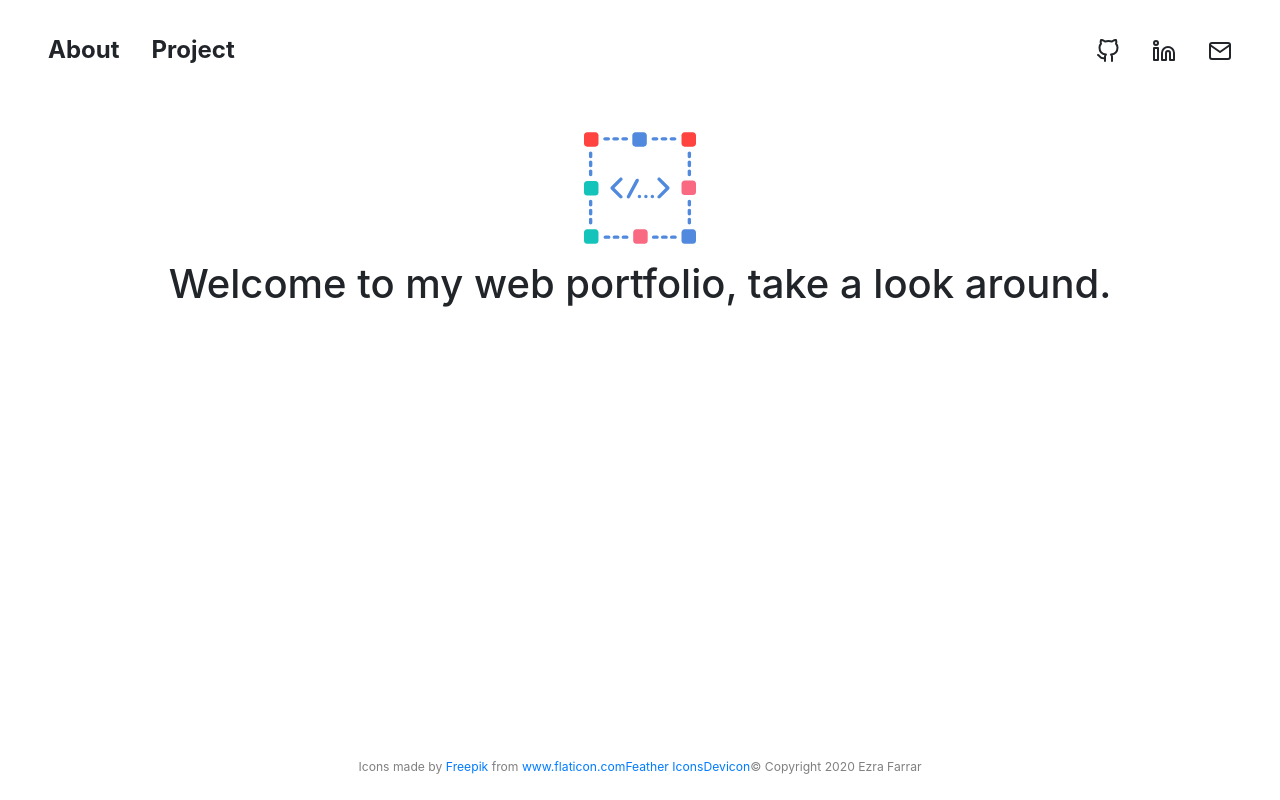
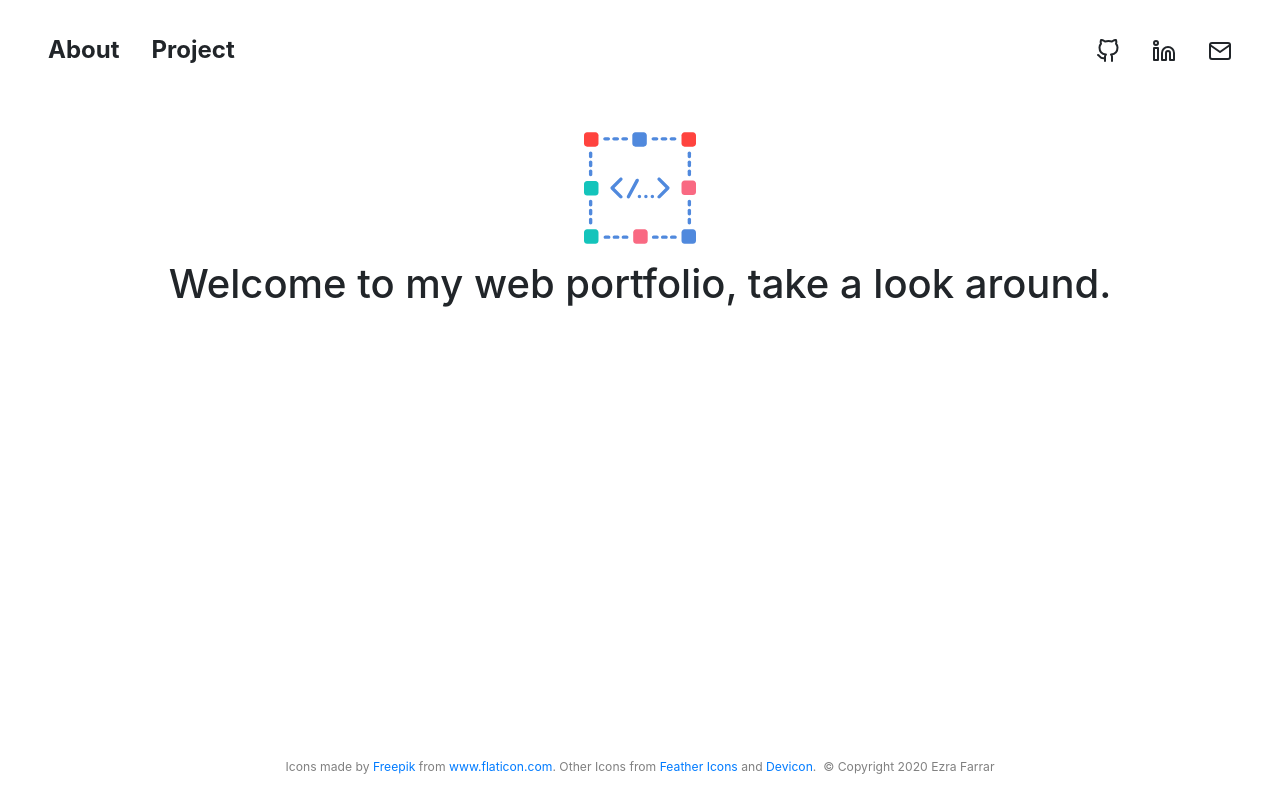
Before and after one commit to FarrarE/portfolio-spa, a React (Create React App) app: page / in a window 1280 px wide. Built offline with nearby package versions, Linux system fonts and the light colour scheme.

Commit message:
Finished basic footer.

```diff
--- a/src/Components/Footer/index.js
+++ b/src/Components/Footer/index.js
@@ -4,11 +4,15 @@ import "./styles.css";
 function Footer() {
   return (
     <div className="Footer">
-        <div className="signature">Icons made by <a href="https://www.flaticon.com/authors/freepik" title="Freepik" target="_blank">Freepik</a> from <a href="https://www.flaticon.com/" title="Flaticon" target="_blank">www.flaticon.com</a>
+        <div >Icons made by
+            <a href="https://www.flaticon.com/authors/freepik" title="Freepik" target="_blank"> Freepik </a> from
+            <a href="https://www.flaticon.com/" title="Flaticon" target="_blank"> www.flaticon.com</a>. Other Icons from
+            <a href="https://feathericons.com/" title="Feather Icons" target="_blank"> Feather Icons</a> and
+            <a href="https://konpa.github.io/devicon/" title="Devicon" target="_blank"> Devicon</a>.
         </div>
-        <a href="https://feathericons.com/" title="Feather Icons" target="_blank">Feather Icons</a>
-        <a href="https://konpa.github.io/devicon/" title="Devicon" target="_blank">Devicon</a>
-        © Copyright 2020 Ezra Farrar
+        <div className="copyright">
+        &nbsp; © Copyright 2020 Ezra Farrar
+        </div>
     </div>
   );
 }
--- a/src/Components/Footer/styles.css
+++ b/src/Components/Footer/styles.css
@@ -11,4 +11,9 @@
   color: grey;
   font-size: .76rem;
 }
+
+.Footer .copyright {
+  float: right;
+  text-align: right;
+}
 /*# sourceMappingURL=styles.css.map */
--- a/src/Components/Footer/styles.scss
+++ b/src/Components/Footer/styles.scss
@@ -6,4 +6,9 @@
     justify-content: center;
     color:grey;
     font-size: .76rem;
+
+    .copyright{
+        float:right;
+        text-align: right;
+    }
 }
```
Also changed, not shown: 1 other file (tests, documents, lock files or other folders).
